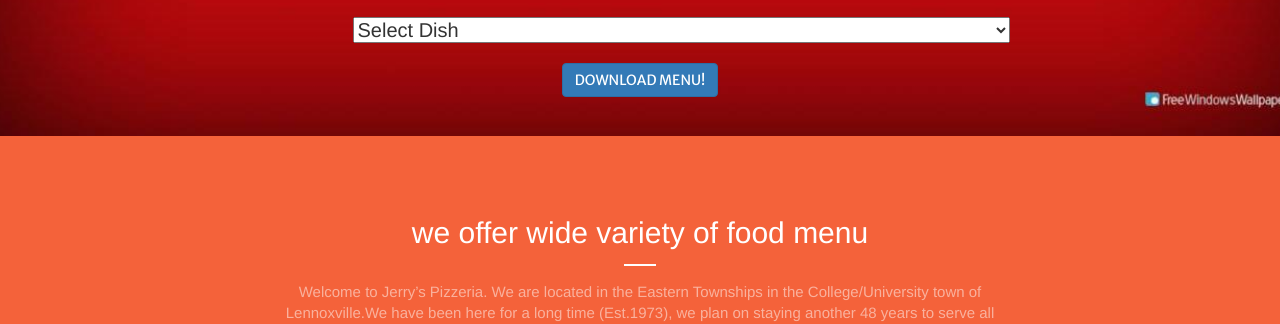
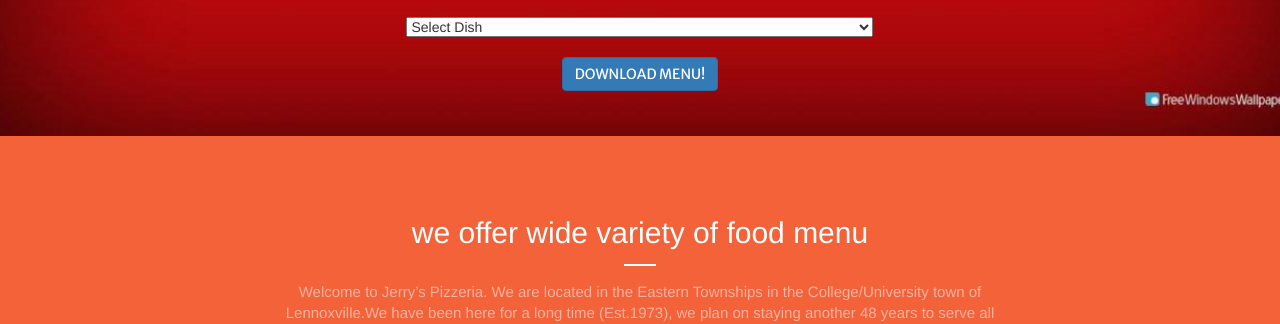
Before and after one commit to srikanth110490/jerry-pizzeria, a website with bundled scripts: page index.html in a window 1280 px wide. Shown: the part 776-1100 px from the top of the page. Built offline with nearby package versions, Linux system fonts and the light colour scheme.

Commit message:
please commit

```diff
--- a/index.html
+++ b/index.html
@@ -78,7 +78,7 @@
         </p>
         <!-- multi select -->
         <div id="check"></div>
-        <select style="font-size:20px;" data-target="secondList" class="firstList selectFilter">
+        <select data-target="secondList" class="firstList selectFilter">
           <option value="-1">Select Dish Type</option>
           <option data-ref="combos">Combos</option>
           <option data-ref="Pizza">pizza</option>
@@ -94,17 +94,20 @@
         </select>
         <br />
         <br />
-        <select style="font-size:20px;" data-target="thirdList" class="secondList selectFilter">
+        <select data-target="thirdList" class="secondList selectFilter">
           <option value="-1">Select Dish</option>
-          <option data-ref="A" data-belong="combos">spaghetti.....price 12.95</option>
-          <option data-ref="B" data-belong="combos">Rigatoni....price 12.95</option>
-          <option data-ref="C" data-belong="combos">salade Grecque/Greek Salad....price 14.20</option>
-          <option data-ref="D" data-belong="combos">Salade Caesar or Green....price 13.45</option>
-          <option data-ref="E" data-belong="combos">Poutine....price 13.10</option>
-          <option data-ref="F" data-belong="combos">Frites/Fries....price 12.55</option>
-          <option data-ref="G" data-belong="combos">Mini Pizza special "Jerry"....price 14.75</option>
-          <option data-ref="H" data-belong="pita">pita....price 6.00</option>
-          <option data-ref="I" data-belong="pita">Choix de pita/Choice of pita....price 11.75</option>
+          <option data-ref="A" data-belong="combos">spaghetti..price 12.95</option>
+          <option data-ref="B" data-belong="combos">Rigatoni..price 12.95</option>
+          <option data-ref="C" data-belong="combos">salade Grecque..price 14.20</option>
+          <option data-ref="200" data-belong="combos">Greek Salad..price 14.20</option>
+          <option data-ref="D" data-belong="combos">Salade Caesar..price 13.45</option>
+          <option data-ref="201" data-belong="combos">Green Salad..price 13.45</option>
+          <option data-ref="E" data-belong="combos">Poutine..price 13.10</option>
+          <option data-ref="F" data-belong="combos">Frites/Fries..price 12.55</option>
+          <option data-ref="G" data-belong="combos">Mini Pizza special "Jerry"..14.75</option>
+          <option data-ref="H" data-belong="pita">pita..price 6.00</option>
+          <option data-ref="I" data-belong="pita">Choix de pita..price 11.75</option>
+          <option data-ref="202" data-belong="pita">Choice of pita..price 11.75</option>
           <option data-ref="J" data-belong="pita">Assiette de pita/pita platter....price 13.95</option>
           <option data-ref="K" data-belong="pita">2 Brochette porc/pork....price 11.95</option>
           <option data-ref="L" data-belong="pita">2 Brochette poulet/chicken....price 12.95</option>
```
